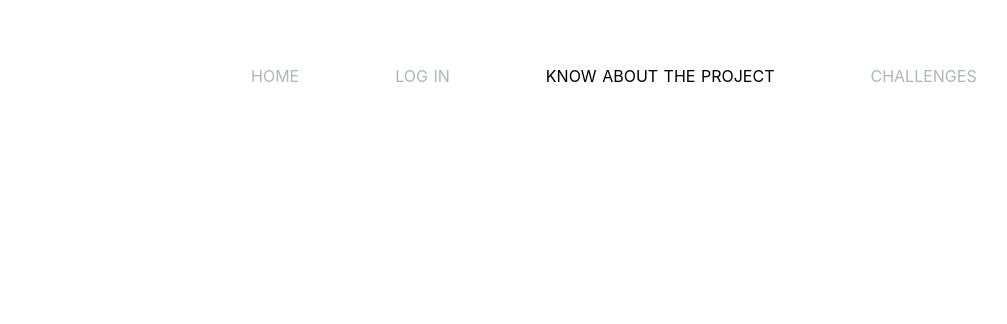
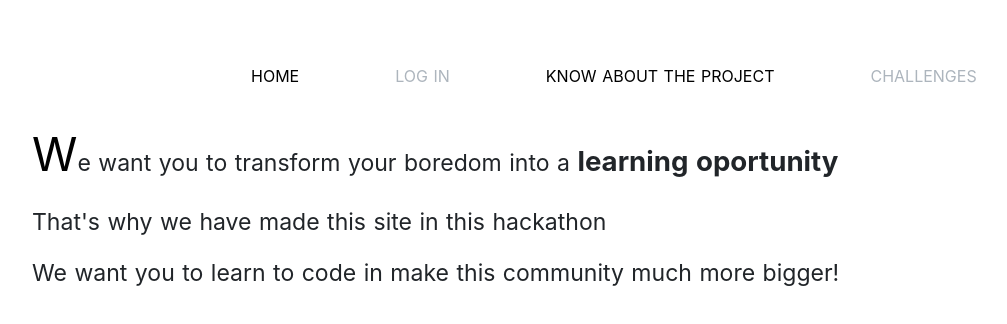
Before and after one commit to misterquestions/hackfromhome-front, a Nuxt app: page /about in a window 1280 px wide. Shown: the top 324 px of the page, without its empty margins (53-1060 px from the left). Built offline with nearby package versions, Linux system fonts and the light colour scheme.

Commit message:
added some mock text in about

```diff
--- a/components/Navigation.vue
+++ b/components/Navigation.vue
@@ -1,6 +1,6 @@
 <template>
   <div class="navigation">
-    <nuxt-link to="home" class="link">HOME</nuxt-link>
+    <nuxt-link to="/" class="link">HOME</nuxt-link>
     <nuxt-link to="login" class="link">LOG IN</nuxt-link>
     <nuxt-link to="about" class="link">KNOW ABOUT THE PROJECT</nuxt-link>
     <nuxt-link to="challenges" class="link">CHALLENGES</nuxt-link>
--- /dev/null
+++ b/pages/about.vue
@@ -0,0 +1,23 @@
+<template>
+  <div class="container">
+    <p>
+      <span class="bigger">W</span>e want you to transform your boredom into a
+      <span class="bolder">learning oportunity</span>
+    </p>
+    <p>That's why we have made this site in this hackathon</p>
+    <p>We want you to learn to code in make this community much more bigger!</p>
+  </div>
+</template>
+<style scoped>
+* {
+  font-size: 1.2em;
+}
+.bigger {
+  color: black;
+  font-size: 2em;
+}
+
+.bolder {
+  font-weight: bolder;
+}
+</style>
--- a/pages/index.vue
+++ b/pages/index.vue
@@ -4,7 +4,7 @@
       <div class="message">
         Learn and practice
         <br />how to code
-        <button class="get-started">Get started</button>
+        <button class="button">Get started</button>
       </div>
       <img
         src="https://images.unsplash.com/photo-1513530534585-c7b1394c6d51?ixlib=rb-1.2.1&ixid=eyJhcHBfaWQiOjEyMDd9&auto=format&fit=crop&w=1351&q=80"
@@ -41,14 +41,24 @@ img {
   margin: 0.3em;
 }
 
-.get-started {
-  margin: 1em 2em 2em 0;
-  padding: 0.5em 2em;
-  align-self: flex-start;
-  font-size: 25px;
+.button {
+  cursor: pointer;
+  background-color: black;
+  color: white;
+  border: none;
   border-radius: 30px;
-  background: black;
-  color: white;
+  padding: 0.6em 1.5em;
+  font-size: 0.3em;
+  transition: all 200ms ease-in-out;
+  text-decoration: none;
+  border: 1px solid black;
+  width: 50%;
+}
+
+.button:hover {
+  background-color: white;
+  color: black;
+  border: 1px solid black;
 }
 
 .orange {
```
